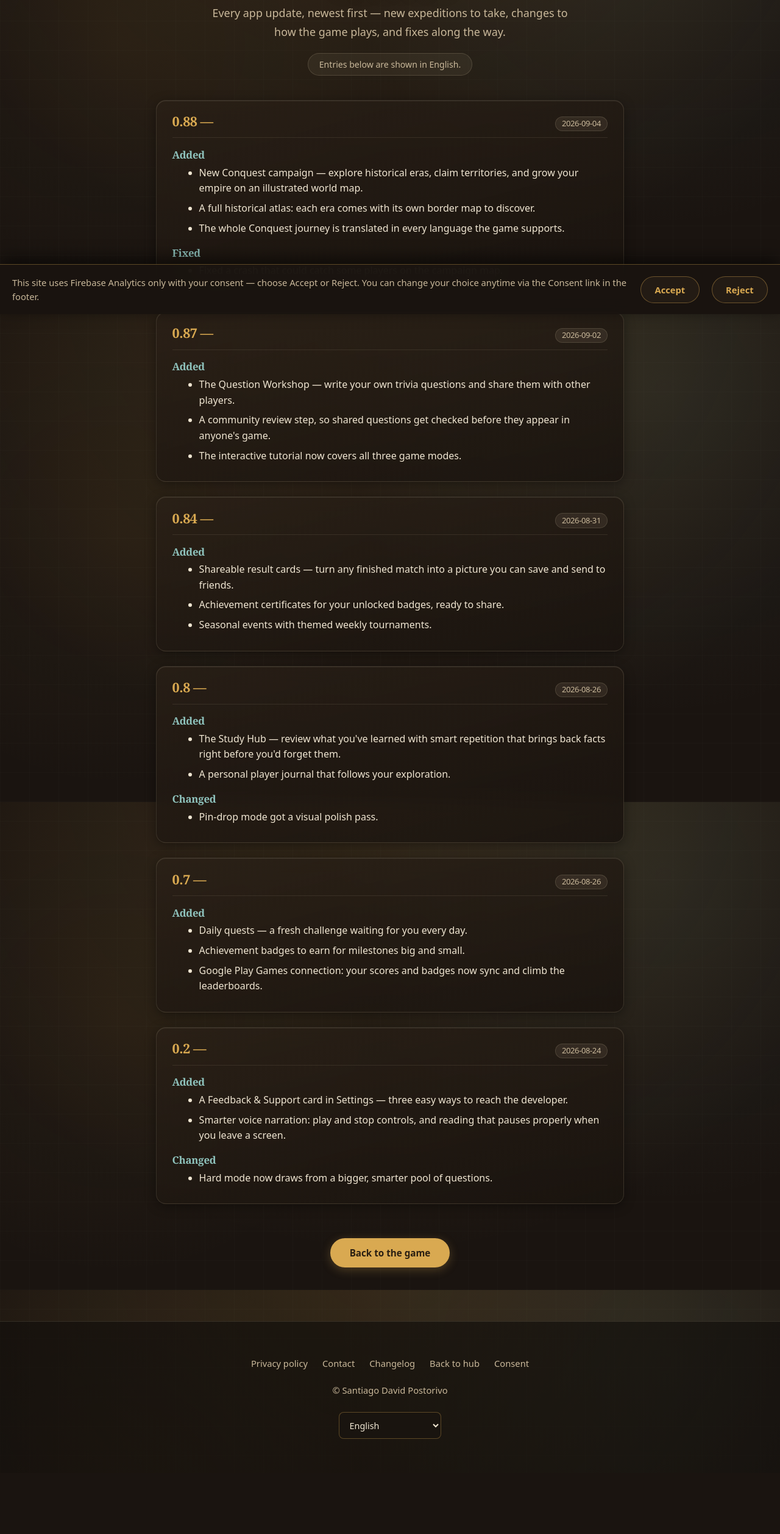
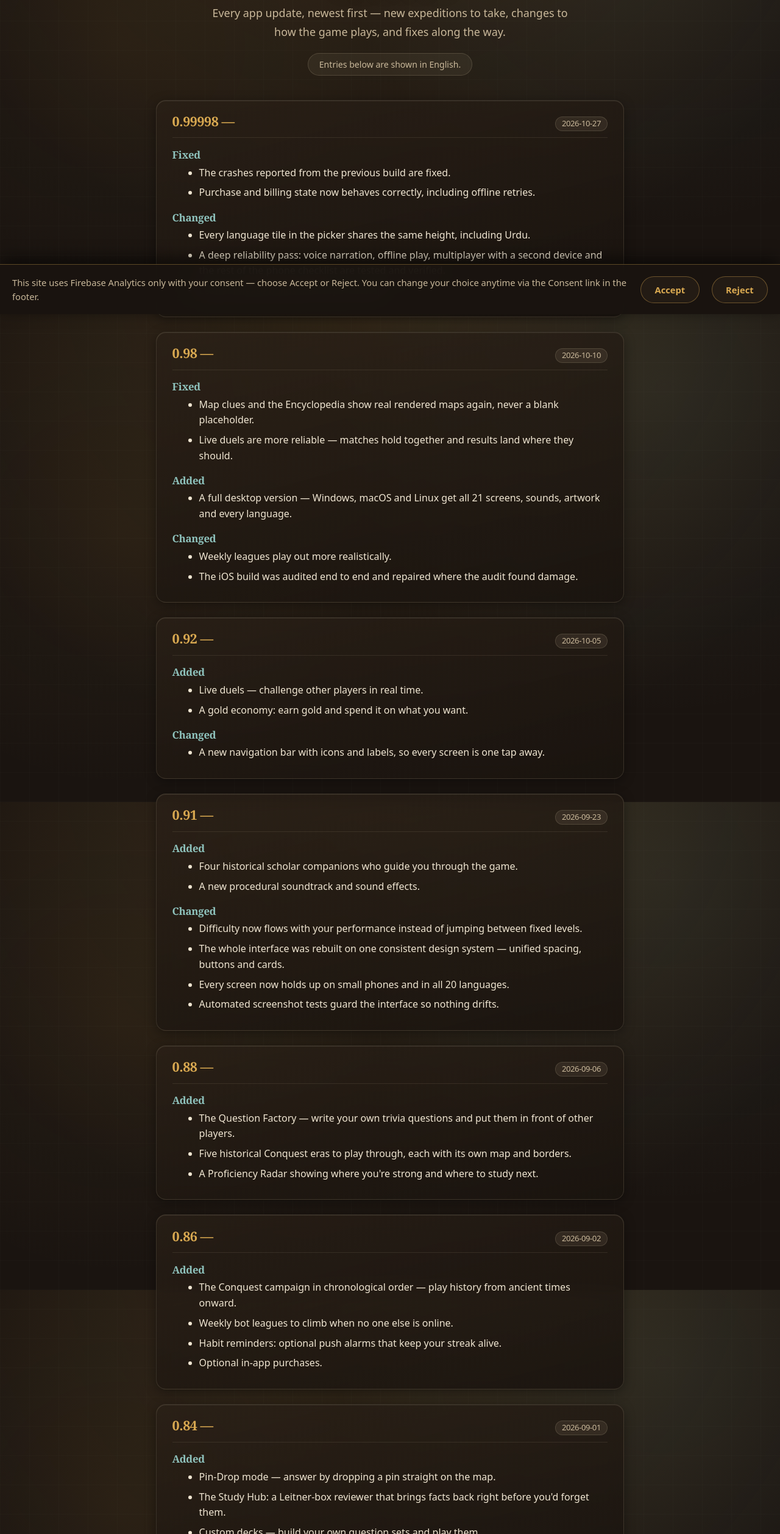
Before and after one commit to persano/persano.github.io, a website with bundled scripts: page geohist/changelog.html in a window 1280 px wide. Shown: the part 285-2800 px from the top of the page at 61% size. Before the commit the page ends 2700 px from the top, so only its background shows below. Built offline with nearby package versions, Linux system fonts and the light colour scheme.

Commit message:
feat(changelog): rebuild full version history from app milestones, 10 entries

```diff
--- a/geohist/changelog.html
+++ b/geohist/changelog.html
@@ -54,72 +54,141 @@
       <p class="lang-notice" data-i18n="changelog.entries.notice">Entries below are shown in English.</p>
 
       <article class="changelog-entry">
-        <h2>0.88 — <time datetime="2026-09-04">2026-09-04</time></h2>
-        <h3>Added</h3>
-        <ul>
-          <li>New Conquest campaign — explore historical eras, claim territories, and grow your empire on an illustrated world map.</li>
-          <li>A full historical atlas: each era comes with its own border map to discover.</li>
-          <li>The whole Conquest journey is translated in every language the game supports.</li>
-        </ul>
+        <h2>0.99998 — <time datetime="2026-10-27">2026-10-27</time></h2>
         <h3>Fixed</h3>
         <ul>
-          <li>Fixed a crash that could catch some players on the campaign map.</li>
+          <li>The crashes reported from the previous build are fixed.</li>
+          <li>Purchase and billing state now behaves correctly, including offline retries.</li>
+        </ul>
+        <h3>Changed</h3>
+        <ul>
+          <li>Every language tile in the picker shares the same height, including Urdu.</li>
+          <li>A deep reliability pass: voice narration, offline play, multiplayer with a second device and the rest of the phone checklist are tested and verified.</li>
+          <li>Leaner release builds after repo cleanup.</li>
         </ul>
       </article>
 
       <article class="changelog-entry">
-        <h2>0.87 — <time datetime="2026-09-02">2026-09-02</time></h2>
+        <h2>0.98 — <time datetime="2026-10-10">2026-10-10</time></h2>
+        <h3>Fixed</h3>
+        <ul>
+          <li>Map clues and the Encyclopedia show real rendered maps again, never a blank placeholder.</li>
+          <li>Live duels are more reliable — matches hold together and results land where they should.</li>
+        </ul>
         <h3>Added</h3>
         <ul>
-          <li>The Question Workshop — write your own trivia questions and share them with other players.</li>
-          <li>A community review step, so shared questions get checked before they appear in anyone's game.</li>
-          <li>The interactive tutorial now covers all three game modes.</li>
+          <li>A full desktop version — Windows, macOS and Linux get all 21 screens, sounds, artwork and every language.</li>
+        </ul>
+        <h3>Changed</h3>
+        <ul>
+          <li>Weekly leagues play out more realistically.</li>
+          <li>The iOS build was audited end to end and repaired where the audit found damage.</li>
         </ul>
       </article>
 
       <article class="changelog-entry">
-        <h2>0.84 — <time datetime="2026-08-31">2026-08-31</time></h2>
+        <h2>0.92 — <time datetime="2026-10-05">2026-10-05</time></h2>
         <h3>Added</h3>
         <ul>
-          <li>Shareable result cards — turn any finished match into a picture you can save and send to friends.</li>
-          <li>Achievement certificates for your unlocked badges, ready to share.</li>
-          <li>Seasonal events with themed weekly tournaments.</li>
+          <li>Live duels — challenge other players in real time.</li>
+          <li>A gold economy: earn gold and spend it on what you want.</li>
+        </ul>
+        <h3>Changed</h3>
+        <ul>
+          <li>A new navigation bar with icons and labels, so every screen is one tap away.</li>
         </ul>
       </article>
 
       <article class="changelog-entry">
-        <h2>0.8 — <time datetime="2026-08-26">2026-08-26</time></h2>
+        <h2>0.91 — <time datetime="2026-09-23">2026-09-23</time></h2>
         <h3>Added</h3>
         <ul>
-          <li>The Study Hub — review what you've learned with smart repetition that brings back facts right before you'd forget them.</li>
-          <li>A personal player journal that follows your exploration.</li>
+          <li>Four historical scholar companions who guide you through the game.</li>
+          <li>A new procedural soundtrack and sound effects.</li>
         </ul>
         <h3>Changed</h3>
         <ul>
-          <li>Pin-drop mode got a visual polish pass.</li>
+          <li>Difficulty now flows with your performance instead of jumping between fixed levels.</li>
+          <li>The whole interface was rebuilt on one consistent design system — unified spacing, buttons and cards.</li>
+          <li>Every screen now holds up on small phones and in all 20 languages.</li>
+          <li>Automated screenshot tests guard the interface so nothing drifts.</li>
         </ul>
       </article>
 
       <article class="changelog-entry">
-        <h2>0.7 — <time datetime="2026-08-26">2026-08-26</time></h2>
+        <h2>0.88 — <time datetime="2026-09-06">2026-09-06</time></h2>
         <h3>Added</h3>
         <ul>
-          <li>Daily quests — a fresh challenge waiting for you every day.</li>
-          <li>Achievement badges to earn for milestones big and small.</li>
-          <li>Google Play Games connection: your scores and badges now sync and climb the leaderboards.</li>
+          <li>The Question Factory — write your own trivia questions and put them in front of other players.</li>
+          <li>Five historical Conquest eras to play through, each with its own map and borders.</li>
+          <li>A Proficiency Radar showing where you're strong and where to study next.</li>
         </ul>
       </article>
 
       <article class="changelog-entry">
-        <h2>0.2 — <time datetime="2026-08-24">2026-08-24</time></h2>
+        <h2>0.86 — <time datetime="2026-09-02">2026-09-02</time></h2>
         <h3>Added</h3>
         <ul>
-          <li>A Feedback &amp; Support card in Settings — three easy ways to reach the developer.</li>
-          <li>Smarter voice narration: play and stop controls, and reading that pauses properly when you leave a screen.</li>
+          <li>The Conquest campaign in chronological order — play history from ancient times onward.</li>
+          <li>Weekly bot leagues to climb when no one else is online.</li>
+          <li>Habit reminders: optional push alarms that keep your streak alive.</li>
+          <li>Optional in-app purchases.</li>
+        </ul>
+      </article>
+
+      <article class="changelog-entry">
+        <h2>0.84 — <time datetime="2026-09-01">2026-09-01</time></h2>
+        <h3>Added</h3>
+        <ul>
+          <li>Pin-Drop mode — answer by dropping a pin straight on the map.</li>
+          <li>The Study Hub: a Leitner-box reviewer that brings facts back right before you'd forget them.</li>
+          <li>Custom decks — build your own question sets and play them.</li>
+          <li>1080×1080 share cards for posting your results.</li>
+        </ul>
+      </article>
+
+      <article class="changelog-entry">
+        <h2>0.7 — <time datetime="2026-08-27">2026-08-27</time></h2>
+        <h3>Added</h3>
+        <ul>
+          <li>HD flag graphics across the game.</li>
+          <li>Daily quests — a fresh challenge waiting every day.</li>
+          <li>Achievement badges for milestones big and small.</li>
+          <li>Progress analytics graphs so you can see how you're improving.</li>
+        </ul>
+      </article>
+
+      <article class="changelog-entry">
+        <h2>0.5 — <time datetime="2026-08-25">2026-08-25</time></h2>
+        <h3>Added</h3>
+        <ul>
+          <li>Landmark and Battle question categories.</li>
+          <li>A 7-day streak calendar to track your run.</li>
+          <li>Google Play Games cloud save — your progress syncs across devices.</li>
+          <li>Pass &amp; Play — two players share one device and take turns.</li>
         </ul>
         <h3>Changed</h3>
         <ul>
-          <li>Hard mode now draws from a bigger, smarter pool of questions.</li>
+          <li>Clearer map polygon styling for map-based clues.</li>
+          <li>Core performance and stability polish across the game.</li>
+        </ul>
+      </article>
+
+      <article class="changelog-entry">
+        <h2>0.1 — <time datetime="2026-08-21">2026-08-21</time></h2>
+        <h3>Added</h3>
+        <ul>
+          <li>Offline basemaps — map questions work without a connection.</li>
+        </ul>
+        <h3>Fixed</h3>
+        <ul>
+          <li>A round of crash and stability fixes from the first playable build.</li>
+        </ul>
+        <h3>Changed</h3>
+        <ul>
+          <li>Questions moved into a local database — faster, more reliable rounds.</li>
+          <li>Interface integrity fixes across the main screens.</li>
+          <li>Accents and diacritics normalized across questions, so names read correctly in every language.</li>
         </ul>
       </article>
 
```
